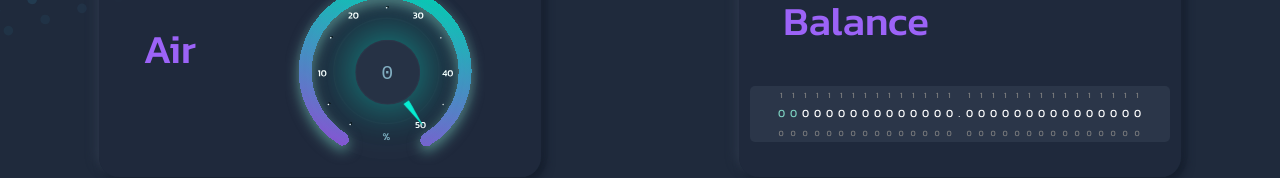
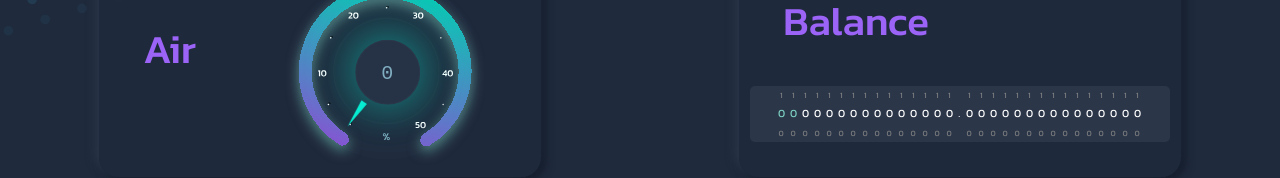
Before and after one commit to ros455/daifreelance, a React (Create React App) app: page / in a window 1280 px wide. Shown: the part 764-942 px from the top of the page. Built offline with nearby package versions, Linux system fonts and the light colour scheme; no server answers.

Commit message:
change air and delete animation number

```diff
--- a/src/component/AdminPanel.js
+++ b/src/component/AdminPanel.js
@@ -69,8 +69,15 @@ const AdminPanel = () => {
   }
 
   const handleAirFunc = (e) => {
-    const airToЗercentages = e.target.value / 100;
-    setAir(airToЗercentages);
+    const airInFunc = e.target.value;
+    if(airInFunc > 50) {
+      setAir(0.5);
+      return
+    }
+
+    console.log('airInFunc',airInFunc);
+    const airInProcent = airInFunc / 100;
+    setAir(airInProcent);
   }
 
 
--- a/src/component/CalculatePublick.js
+++ b/src/component/CalculatePublick.js
@@ -53,51 +53,51 @@ const CalculatePublick = () => {
     }
 
   useEffect(() => {
-    // const num = lastAir;
-    const num = 100;
+    const num = lastAir;
+    // const num = 50;
 
     if(num == 0) {
-        setAngle(num + 212)
+        setAngle(num + 215)
+    } else if (num <= 3) {
+        setAngle(num + 225)
     } else if (num <= 5) {
-        setAngle(num + 220)
+        setAngle(num + 235)
+    } else if (num <= 8) {
+        setAngle(num + 245)
     } else if (num <= 10) {
-        setAngle(num + 230)
+        setAngle(num + 259)
+    } else if (num <= 13) {
+        setAngle(num + 270)
     } else if (num <= 15) {
-        setAngle(num + 239)
+        setAngle(num + 286)
+    } else if (num <= 18) {
+        setAngle(num + 297)
     } else if (num <= 20) {
-        setAngle(num + 250)
+        setAngle(num + 310)
+    } else if (num <= 23) {
+        setAngle(num + 320)
     } else if (num <= 25) {
-        setAngle(num + 263)
+        setAngle(num + 336)
+    } else if (num <= 28) {
+        setAngle(num + 345)
     } else if (num <= 30) {
-        setAngle(num + 275)
+        setAngle(num + 360)
+    } else if (num <= 33) {
+        setAngle(num + 375)
     } else if (num <= 35) {
-        setAngle(num + 282)
+        setAngle(num + 383)
+    } else if (num <= 38) {
+        setAngle(num + 400)
     } else if (num <= 40) {
-        setAngle(num + 295)
+        setAngle(num + 412)
+    } else if (num <= 43) {
+        setAngle(num + 425)
     } else if (num <= 45) {
-        setAngle(num + 305)
+        setAngle(num + 435)
+    } else if (num <= 48) {
+        setAngle(num + 445)
     } else if (num <= 50) {
-        setAngle(num + 312)
-    } else if (num <= 55) {
-        setAngle(num + 320)
-    } else if (num <= 60) {
-        setAngle(num + 330)
-    } else if (num <= 65) {
-        setAngle(num + 340)
-    } else if (num <= 70) {
-        setAngle(num + 348)
-    } else if (num <= 75) {
-        setAngle(num + 355)
-    } else if (num <= 80) {
-        setAngle(num + 368)
-    } else if (num <= 85) {
-        setAngle(num + 380)
-    } else if (num <= 90) {
-        setAngle(num + 388)
-    } else if (num <= 95) {
-        setAngle(num + 395)
-    } else if (num <= 100) {
-        setAngle(num + 405)
+        setAngle(num + 457)
     }
   },[lastAir])
   console.log('!!!');
--- a/src/style/table.scss
+++ b/src/style/table.scss
@@ -117,7 +117,7 @@
     }
 
     50% {
-        padding-top: 10%;
+        padding-top: 5%;
     }
 
     100% {
```
